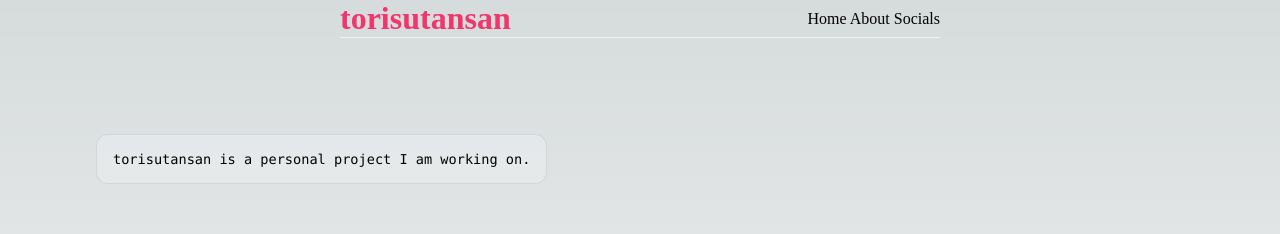
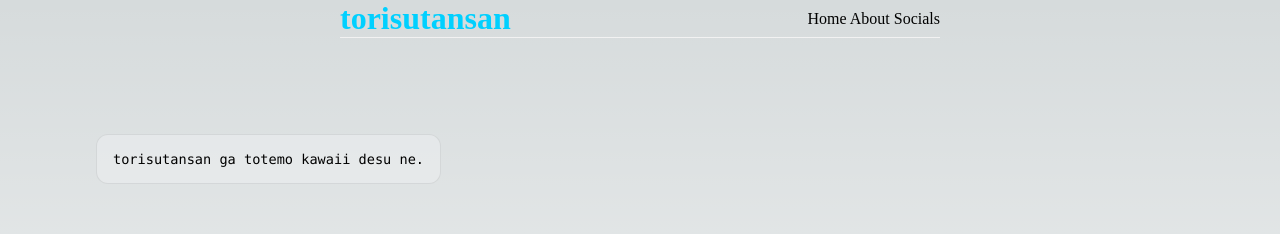
Before and after one commit to torisutansan02/torisutansan, a Next.js app: page / in a window 1280 px wide. Shown: the top 234 px of the page. Built offline with nearby package versions, Linux system fonts and the light colour scheme; a web font is replaced by a local one.

Commit message:
Editing css files

```diff
--- a/pages/index.js
+++ b/pages/index.js
@@ -21,7 +21,7 @@ export default function Home() {
 
         <div className = {styles.description}>
           <p>
-            torisutansan is a personal project I am working on.
+            torisutansan ga totemo kawaii desu ne.
           </p>
         </div>
 
--- a/styles/Home.module.css
+++ b/styles/Home.module.css
@@ -20,7 +20,7 @@
 }
 
 .navbar h1 {
-  color: #f1356d;
+  color: #00d0ff;
 }
 
 .navbar .links {
```
